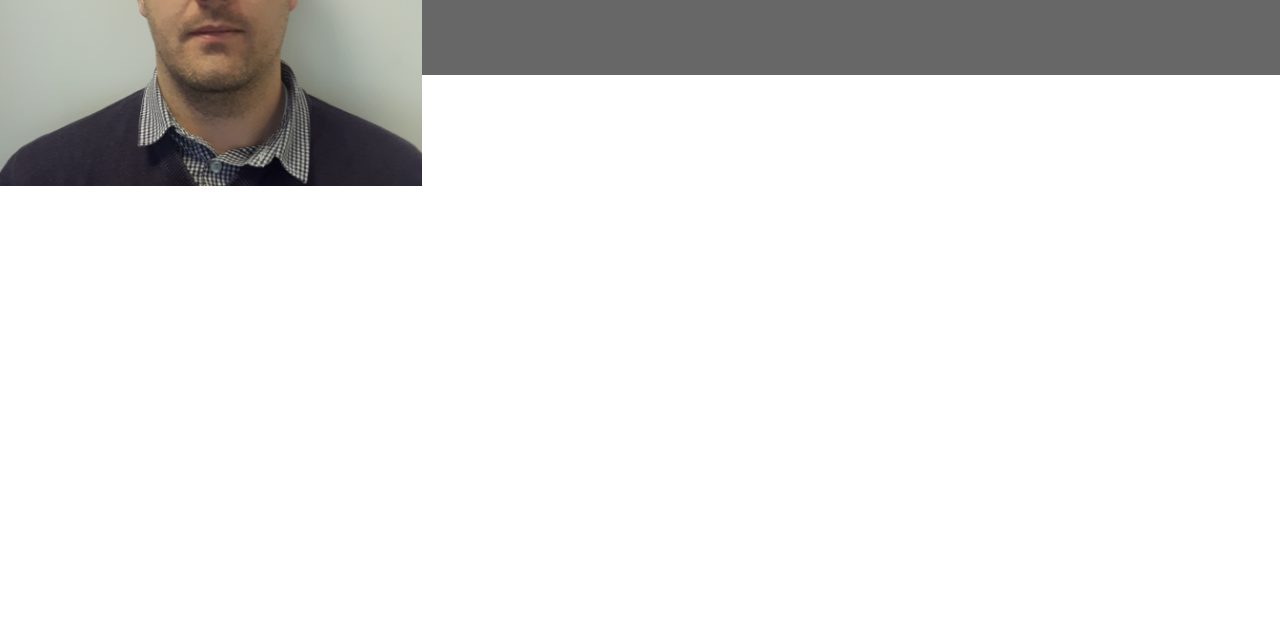
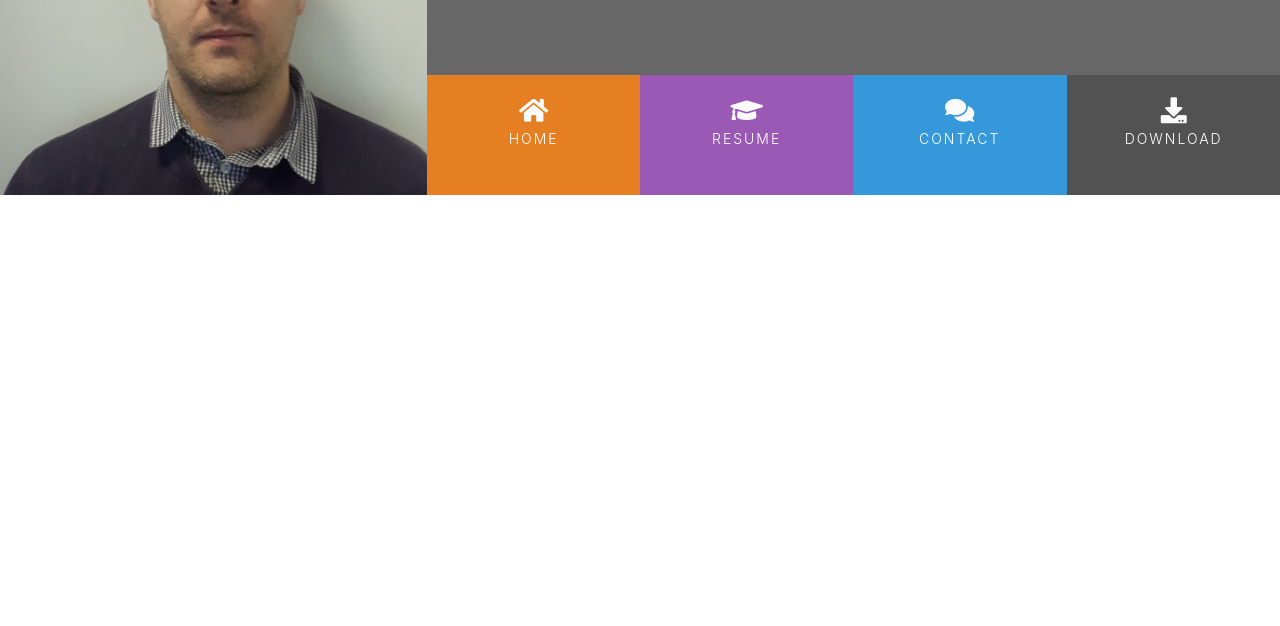
Before and after one commit to BrianStritch/Brian_Stritch_Resume, a plain HTML site: page index.html in a window 1280 px wide. Shown: the part 174-800 px from the top of the page. Drawn offline with nearby package versions, Linux system fonts and the light colour scheme.

Commit message:
add navigation links to header and style

```diff
--- a/assets/css/style.css
+++ b/assets/css/style.css
@@ -3,6 +3,18 @@
 /* **********************  colors ****************************/
 .bg-color-name-title{
     background-color: #676767;
+}
+.ui-menu-color-home{
+    background-color: #e67e22;
+}
+.ui-menu-color-resume{
+    background-color: #9b59b6;
+}
+.ui-menu-color-contact{
+    background-color: #3498db;
+}
+.ui-menu-color-download{
+    background-color: #525252;
 }
 /* **********************  heading ****************************/
 header{
@@ -40,3 +52,56 @@ header{
     margin-bottom: 90px;
     color: #fff;
 }
+
+.list-inline-item:not(:last-child) {
+    margin: 0;
+}
+
+.menu-container{
+    font-size: 0;
+}
+
+#nav{
+    margin: 0;
+}
+
+#nav li{
+    font-size: 14px;
+    padding: 0;
+}
+
+.menu-item{
+    height: 120px;
+    text-align: center;
+    padding: 0;
+}
+
+.menu-item a{
+    width: 100%;
+    text-decoration: none;
+    color: white;
+    height: 120px;
+}
+
+.menu-item a i {
+    padding-top: 22px;
+    display: block;
+    color: #fafafa;
+    font-size: 26px;
+}
+
+.menu-item span{
+    display: block;
+    width: 100%;
+    padding-top: 5px;
+    text-align: center;
+    text-transform: uppercase;
+    font-size: 14px;
+    font-weight: 300;
+    letter-spacing: 2px;
+}
+/* **********************  hover.css ****************************/
+.hvr-sweep-to-bottom:before{
+    background-color: rgba(0, 0, 0, 0.2);
+    height: 120px;
+}
--- a/index.html
+++ b/index.html
@@ -5,19 +5,39 @@
     <meta http-equiv="X-UA-Compatible" content="IE=edge">
     <meta name="viewport" content="width=device-width, initial-scale=1.0">
     <link rel="stylesheet" href="https://maxcdn.bootstrapcdn.com/bootstrap/4.2.1/css/bootstrap.min.css"/>
-    <link rel="stylesheet" href="https://cdn.jsdelivr.net/npm/@fortawesome/fontawesome-free@5.15.4/css/fontawesome.min.css">
+    <link rel="stylesheet" href="https://use.fontawesome.com/releases/v5.15.4/css/all.css" integrity="sha384-DyZ88mC6Up2uqS4h/KRgHuoeGwBcD4Ng9SiP4dIRy0EXTlnuz47vAwmeGwVChigm" crossorigin="anonymous">
+    <link rel="stylesheet" href="https://cdnjs.cloudflare.com/ajax/libs/hover.css/2.1.1/css/hover-min.css" type="text/css" />
+    <link rel="stylesheet" href="https://cdnjs.cloudflare.com/ajax/libs/hover.css/2.3.1/css/hover.css" type="text/css">
     <link rel="stylesheet" href="assets/css/style.css" type="text/css">
     <title>Brian_Stritch_Resume</title>
 </head>
 <body>
     <header>
-        <div class="row">
+        <div class="row no-gutters">
             <a href="index.html" class="col-md-4 logo"></a>
             <div class="col-md-8">
-                <div class="row bg-color-name-title">
+                <div class="row no-gutters bg-color-name-title">
                     <div class="col heading">
                         <h1 class="name">Brian Stritch</h1>
                         <h2 class="title">Full stack developer</h2>
+                    </div>
+                </div>
+                <div class="row no-gutters">
+                    <div class="col">
+                        <ul id="nav" class="list-inline menu-container">
+                            <li class="col-6 col-sm-3 ui-menu-color-home list-inline-item menu-item">
+                                <a href="#" class="hvr-sweep-to-bottom"><i class="fas fa-home" aria-hidden="true"></i><span>Home</span></a>
+                            </li>
+                            <li class="col-6 col-sm-3 ui-menu-color-resume list-inline-item menu-item">
+                                <a href="#" class="hvr-sweep-to-bottom"><i class="fas fa-graduation-cap" aria-hidden="true"></i><span>Resume</span></a>
+                            </li>
+                            <li class="col-6 col-sm-3 ui-menu-color-contact list-inline-item menu-item">
+                                <a href="#" class="hvr-sweep-to-bottom"><i class="fas fa-comments" aria-hidden="true"></i><span>Contact</span></a>
+                            </li>
+                            <li class="col-6 col-sm-3 ui-menu-color-download list-inline-item menu-item">
+                                <a href="#" class="hvr-sweep-to-bottom"><i class="fas fa-download" aria-hidden="true"></i><span>Download</span></a>
+                            </li>
+                        </ul>
                     </div>
                 </div>
             </div>
```
Also changed, not shown: assets/css/css-styles-from-ufc.css (added, +7 -0 lines).
